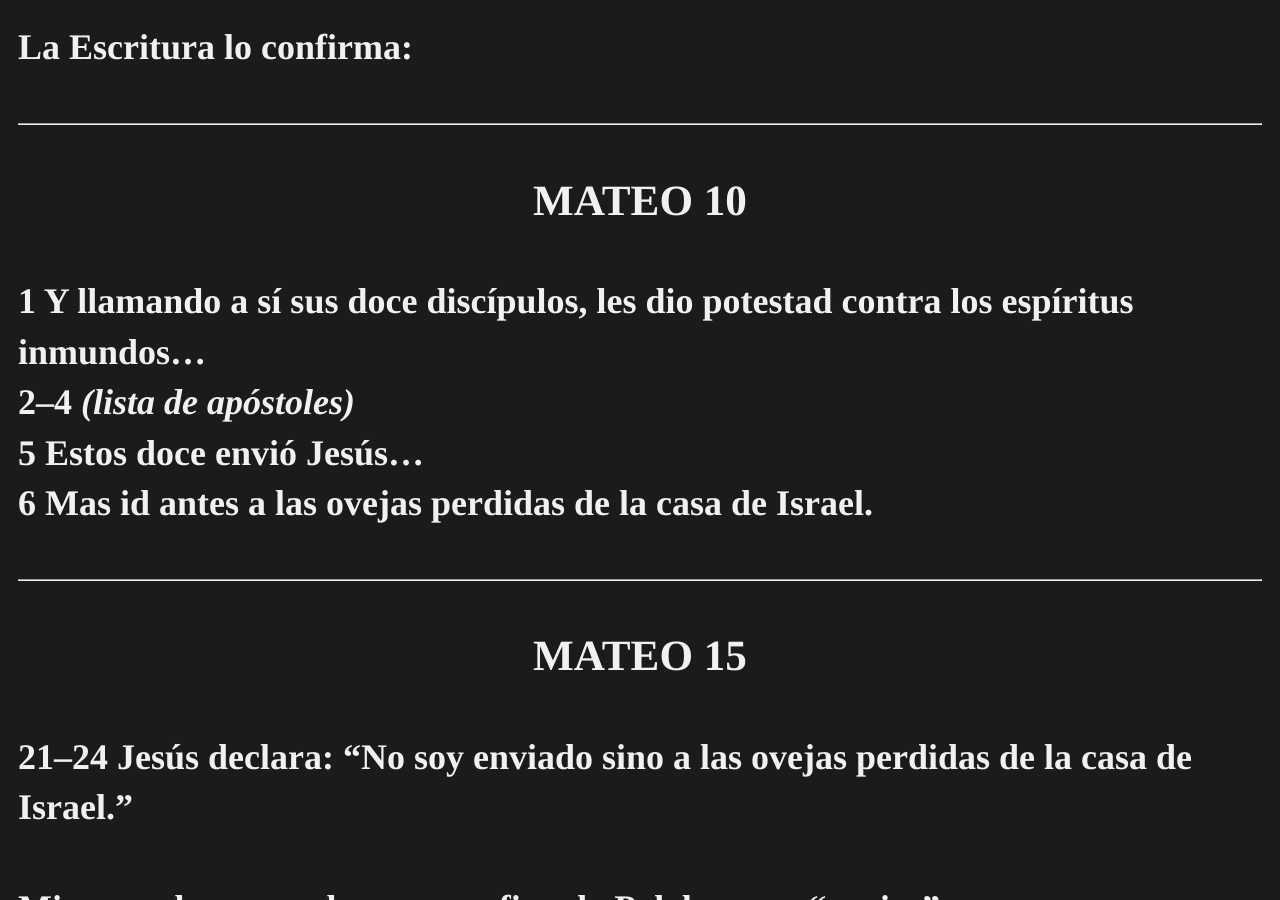
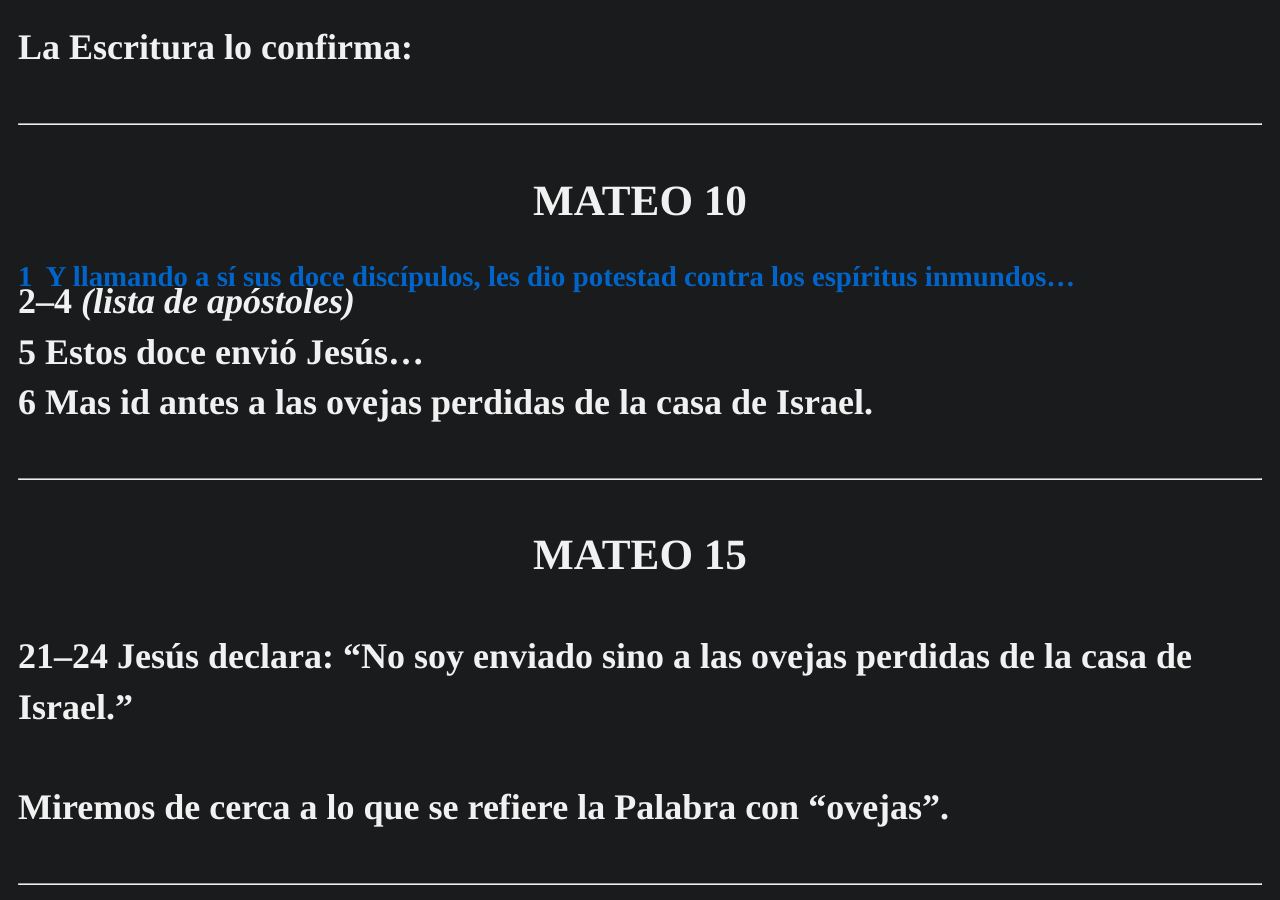
Before and after one commit to discipulodecristo/estudiobiblia, a Jekyll site: the page built from ensayos/ladron.md, in a window 1280 px wide and 900 px high, scrolled down 1169 px. Built offline with Jekyll 4.4.1, drawn with Linux system fonts in a browser that asks for light colours; some web fonts are replaced.

Commit message:
Fix typo in Mateo 10 verse 1

```diff
--- a/ensayos/ladron.md
+++ b/ensayos/ladron.md
@@ -32,7 +32,8 @@ La Escritura lo confirma:
 
 # MATEO 10
 
-**1** Y llamando a sí sus doce discípulos, les dio potestad contra los espíritus inmundos…
+
+1@ Y llamando a sí sus doce discípulos, les dio potestad contra los espíritus inmundos…
 **2–4** *(lista de apóstoles)*
 **5** Estos doce envió Jesús…
 **6** Mas id antes a las ovejas perdidas de la casa de Israel.
```
